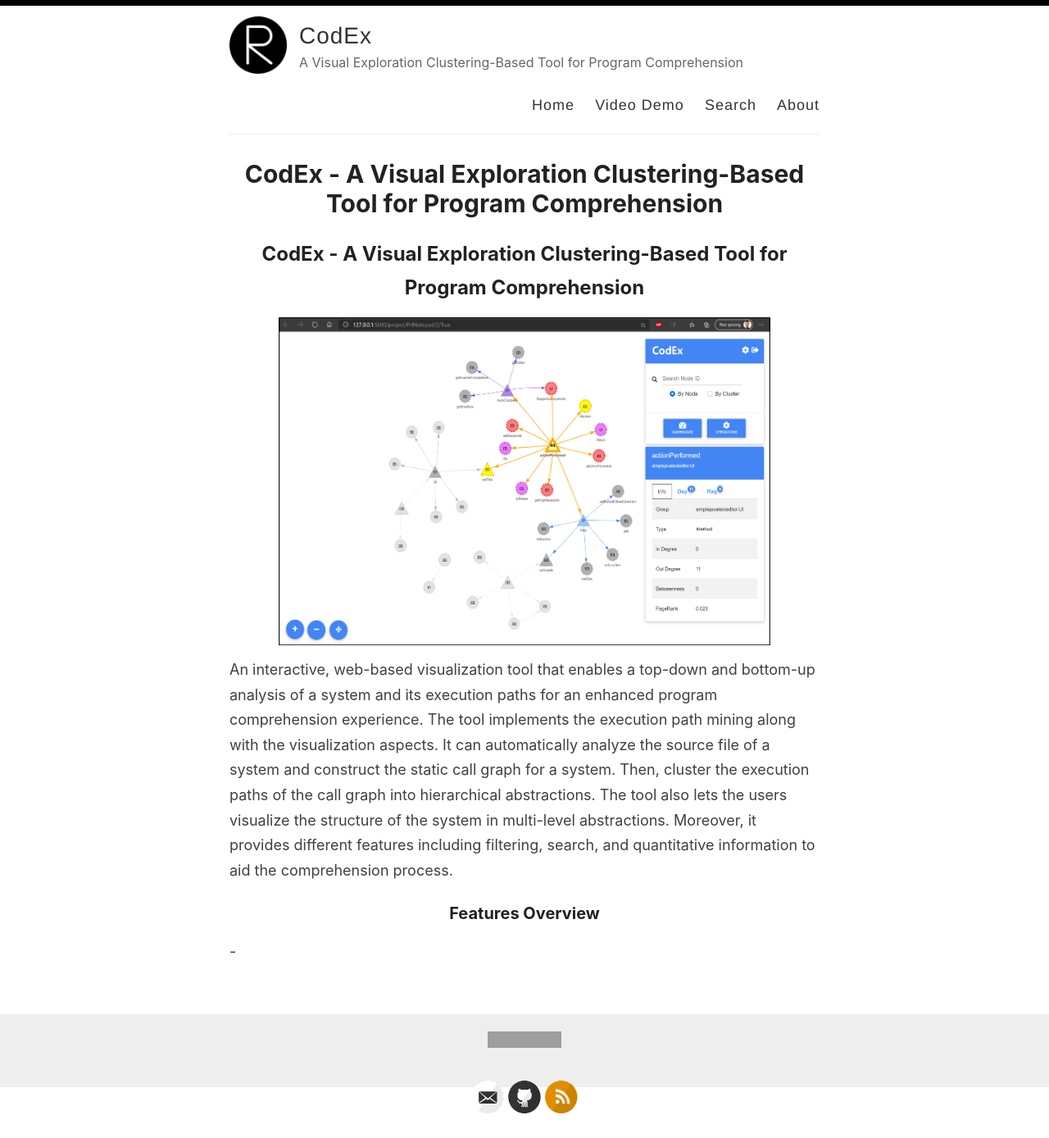
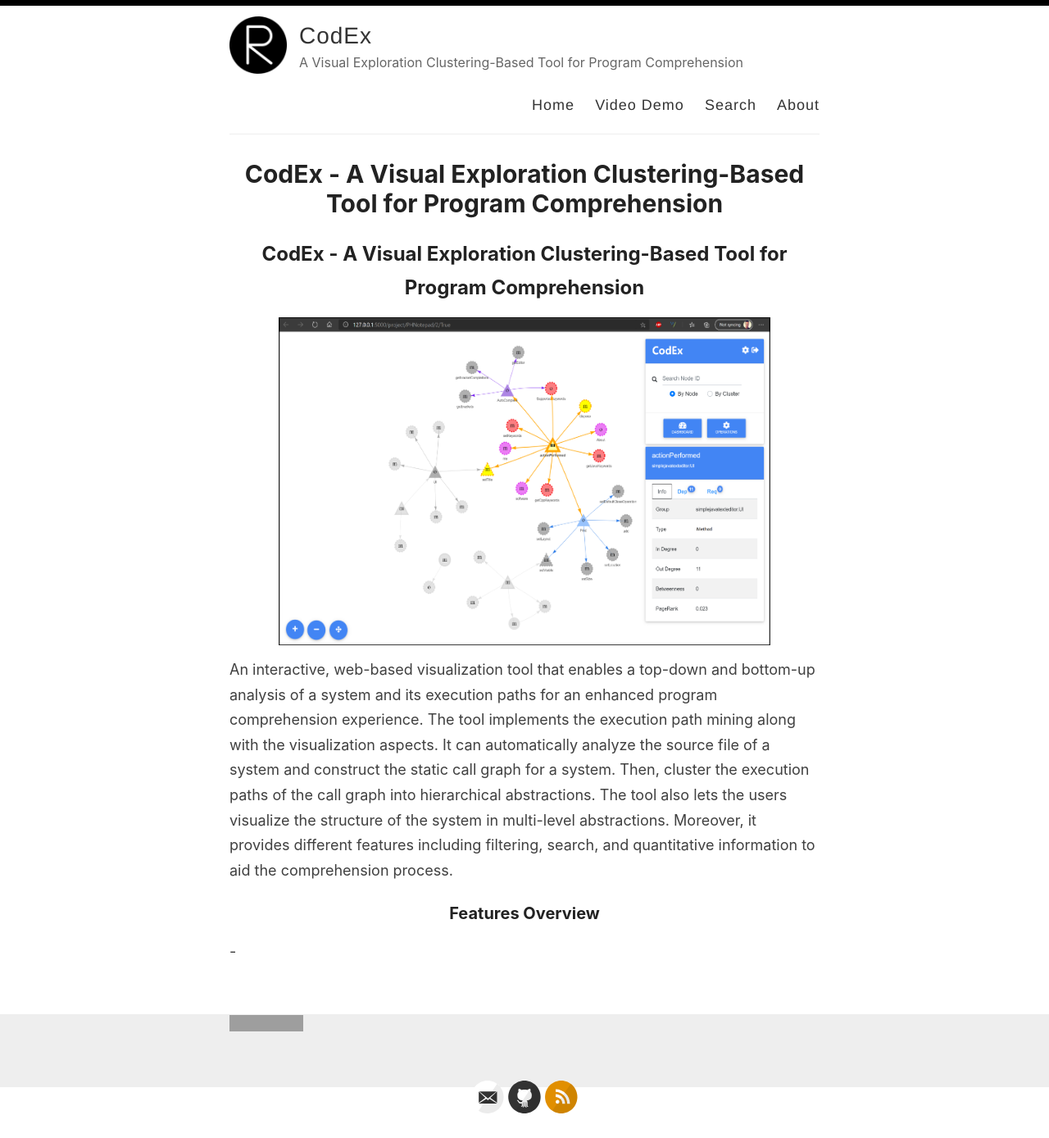
Before and after one commit to RakanAlanazi/CodEx, a Jekyll site: the page built from index.md, in a window 1280 px wide. Shown: the whole page at 82% size. Built offline with Jekyll 4.4.1, drawn with Linux system fonts in a browser that asks for light colours; our own code applies the rules of GitHub Pages for plain Markdown files; the list of posts is cut into pages by our own code; grey boxes are pictures that could not be loaded.

Commit message:
Update default.html

```diff
--- a/_layouts/default.html
+++ b/_layouts/default.html
@@ -44,11 +44,11 @@
 
       <div class="wrapper-footer">
         <div class="container">
-          <footer class="footer">
             <div>
            <a href="https://hits.seeyoufarm.com"><img src="https://hits.seeyoufarm.com/api/count/incr/badge.svg?url=https%3A%2F%2Frakanalanazi.github.io%2FCodEx%2F&count_bg=%233D71C8&title_bg=%23555555&icon=tripadvisor.svg&icon_color=%23E7E7E7&title=visitors&edge_flat=false"/></a>
             </div>
               <br>
+          <footer class="footer">
             {% include svg-icons.html %}
           </footer>
         </div>
```
